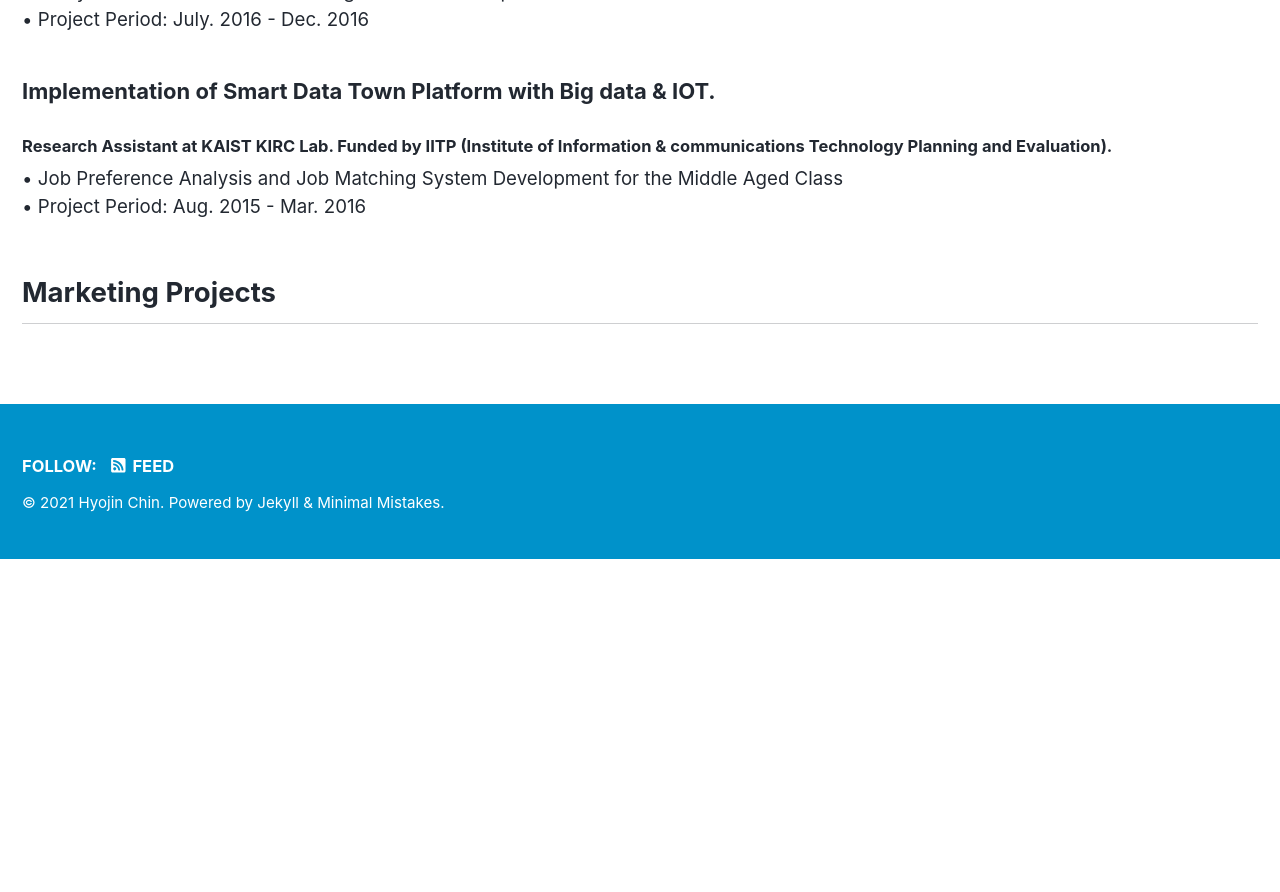
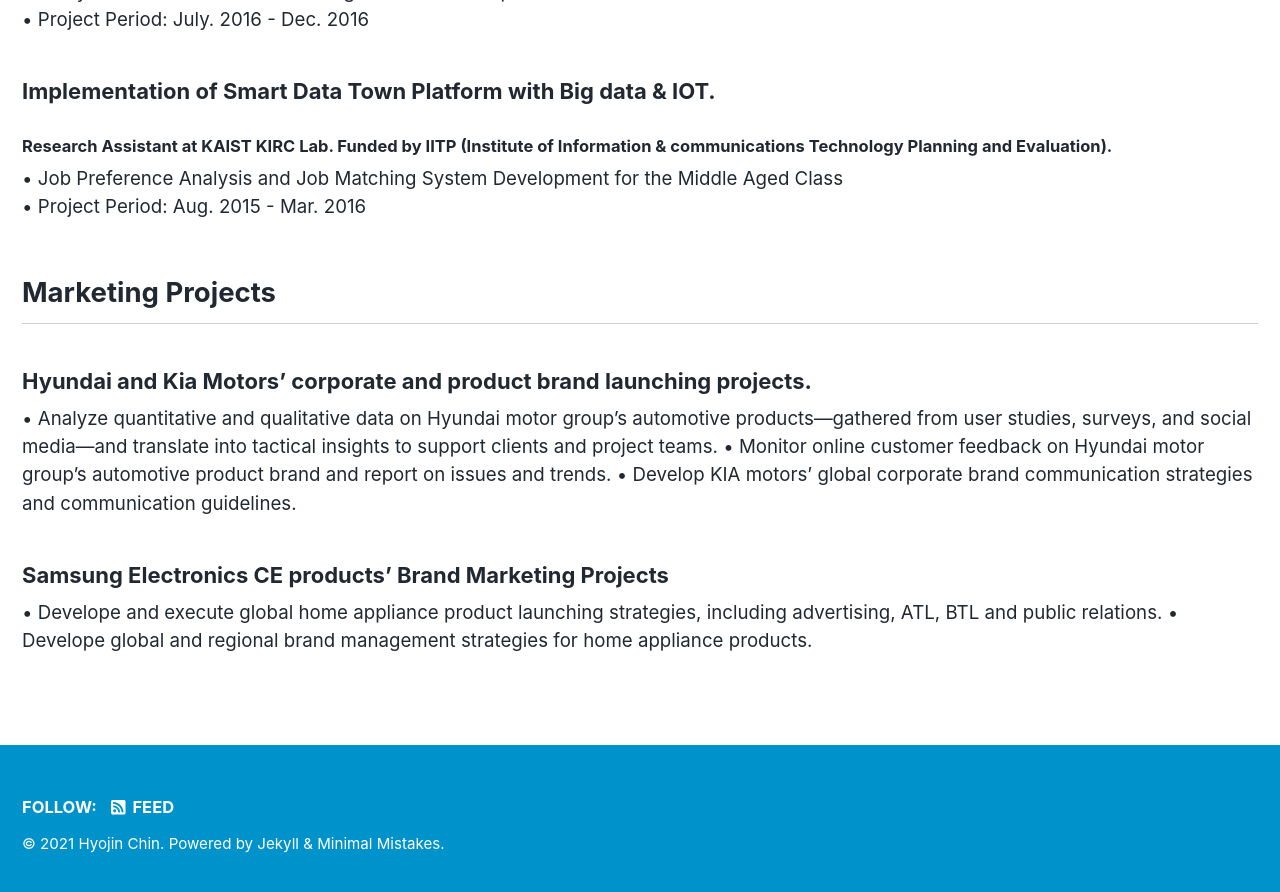
Before and after one commit to tesschin/tesschin.github.io, a Jekyll site: the page built from _pages/projects_index.md, in a window 1280 px wide and 900 px high, scrolled down 2285 px. Shown: the top 892 px of the window. Built offline with Jekyll 4.4.1, drawn with Linux system fonts in a browser that asks for light colours; nearby versions of some CDN libraries; before the commit the page ends 2843 px from its top, so only the background shows below that.

Commit message:
Update projects_index.md

```diff
--- a/_pages/projects_index.md
+++ b/_pages/projects_index.md
@@ -80,3 +80,11 @@
 • Project Period: Aug. 2015 - Mar. 2016
 
 ## Marketing Projects
+### Hyundai and Kia Motors' corporate and product brand launching projects.
+• Analyze quantitative and qualitative data on Hyundai motor group’s automotive products—gathered from user studies, surveys, and social media—and translate into tactical insights to support clients and project teams.
+• Monitor online customer feedback on Hyundai motor group’s automotive product brand and report on issues and trends.
+• Develop KIA motors’ global corporate brand communication strategies and communication guidelines.
+
+### Samsung Electronics CE products' Brand Marketing Projects
+• Develope and execute global home appliance product launching strategies, including advertising, ATL, BTL and public relations.
+• Develope global and regional brand management strategies for home appliance products.
```
